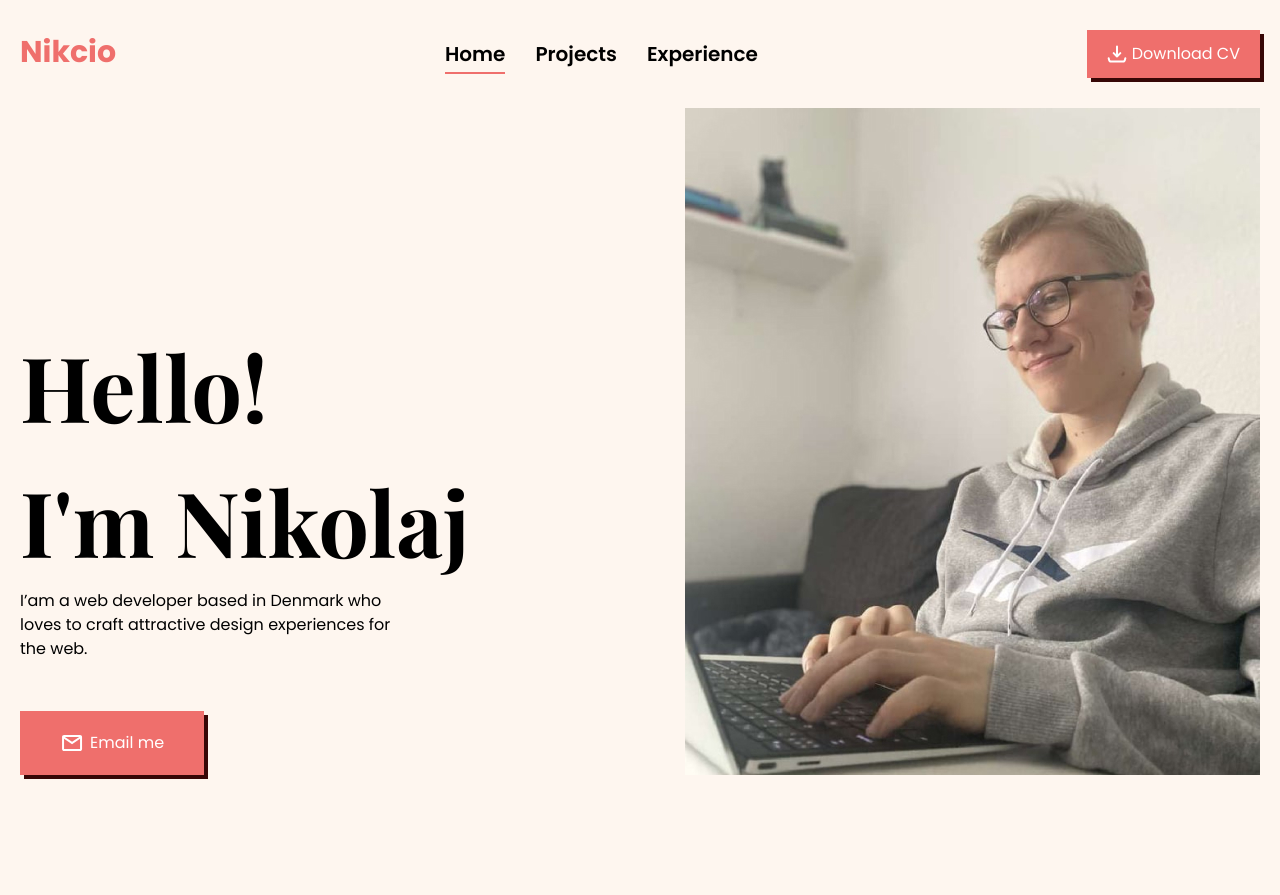
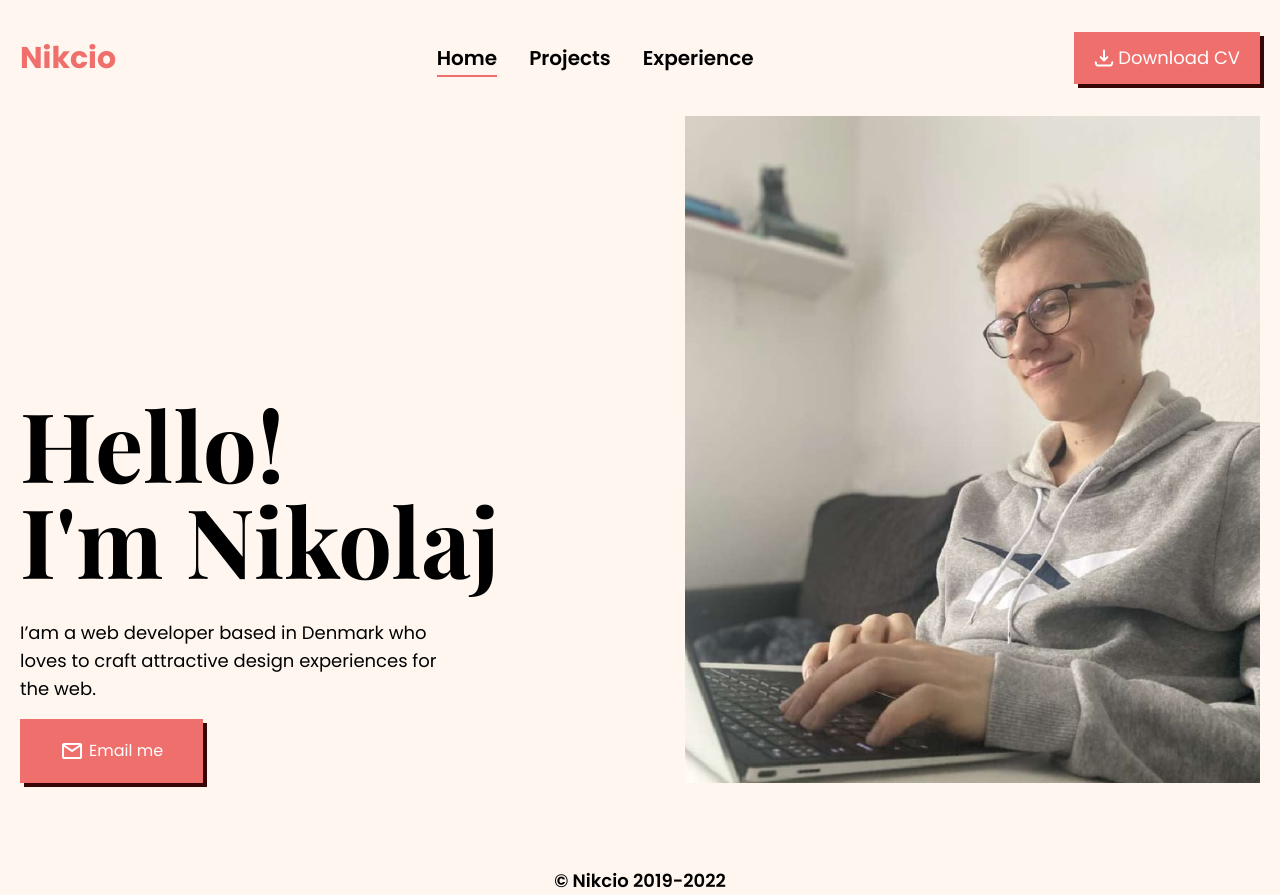
Before and after one commit to nikcio/Personal-site, a Nuxt app in the folder frontend/personal-site/: page / in a window 1280 px wide. Before the commit the page ends 800 px from the top, so only its background shows below. Built offline with nearby package versions, Linux system fonts and the light colour scheme.

Commit message:
Work on hero

```diff
--- a/frontend/personal-site/app.vue
+++ b/frontend/personal-site/app.vue
@@ -1,52 +1,6 @@
 <template>
-  <div class="container">
-    <nav>
-      <p class="logo">
-        Nikcio
-      </p>
-      <div class="center-nav">
-        <a
-          class="active"
-          href="/"
-        >Home</a>
-        <a>Projects</a>
-        <a>Experience</a>
-      </div>
-      <a
-        class="button download-button"
-        href="Files/cv.pdf"
-      ><img
-        src="Icons/download-icon.svg"
-        alt="download"
-      >Download CV</a>
-    </nav>
-    <main>
-      <section>
-        <div>
-          <h1>
-            Hello! <br>
-            I'm Nikolaj
-          </h1>
-          <p class="hero-text">
-            I’am a web developer based in Denmark who loves to craft attractive design experiences for the web.
-          </p>
-          <a
-            class="button email-button"
-            href="mailto:devnikcio@gmail.com"
-          ><img
-            src="Icons/mail-icon.svg"
-            alt="email"
-          >Email me</a>
-        </div>
-        <div>
-          <img
-            src="Images/hero-image.webp"
-            alt="hero image"
-            class="hero-image"
-          >
-        </div>
-      </section>
-    </main>
+  <div>
+    <NuxtPage/>
   </div>
 </template>
 
@@ -76,182 +30,3 @@ body {
   padding: 0 20px;
 }
 </style>
-
-<style lang="postcss" scoped>
-nav {
-  display: flex;
-  justify-content: space-between;
-  align-content: center;
-  padding: 30px 0;
-}
-
-nav .center-nav {
-  display: flex;
-  align-items: center;
-  gap: 30px;
-  font-weight: 600;
-  font-size: 20px;
-}
-
-nav .center-nav a {
-  position: relative;
-}
-
-nav .center-nav a.active::before {
-  content: '';
-  width: 100%;
-  border: 1.5px solid #EF6F6C;
-  background: #EF6F6C;
-  position: absolute;
-  bottom: -5px;
-}
-
-nav .center-nav a::before {
-  content: '';
-  width: 0;
-  border: 0 solid #EF6F6C;
-  background: #EF6F6C;
-  position: absolute;
-  bottom: -5px;
-  transition: width 0.3s;
-}
-
-nav .center-nav a:hover::before {
-  width: 100%;
-  border: 1.5px solid #EF6F6C;
-}
-
-h1 {
-  font-family: 'Playfair Display', serif;
-  font-weight: bold;
-  font-size: 90px;
-}
-
-.logo {
-  font-weight: bold;
-  color: #EF6F6C;
-  font-size: 30px;
-}
-
-.button {
-  background: #EF6F6C;
-  display: flex;
-  align-items: center;
-  gap: 5px;
-  color: #fff;
-  position: relative;
-  filter: drop-shadow(4px 4px 0 #370706);
-  transition: filter 0.2s;
-}
-
-.button:hover {
-  background: #EB4A47;
-  filter: drop-shadow(8px 8px 0 #370706);
-}
-
-.download-button {
-  padding: 12px 20px;
-}
-
-section {
-  display: flex;
-  justify-content: space-between;
-  align-items: flex-end;
-}
-
-.hero-text {
-  max-width: 400px;
-}
-
-.email-button {
-  width: fit-content;
-  margin-top: 50px;
-  padding: 20px 40px;
-}
-
-.hero-image {
-  max-width: 50vw;
-}
-
-@media (max-width: 1100px){
-  h1 {
-    font-size: 70px;
-  }
-
-  nav .center-nav {
-    font-size: 16px;
-  }
-
-  .hero-text {
-    font-size: 16px;
-  }
-
-  .hero-image {
-    max-width: 40vw;
-  }
-
-  .email-button {
-    padding: 15px 30px;
-  }
-}
-
-@media (max-width: 768px){
-  h1 {
-    font-size: 50px;
-  }
-
-  .hero-image {
-    max-width: 40vw;
-  }
-
-  .email-button {
-    padding: 10px 25px;
-  }
-
-  .hero-text {
-    max-width: 350px;
-  }
-
-  .download-button {
-    padding: 8px 15px;
-    font-size: 14px;
-  }
-
-  nav .center-nav {
-    gap: 20px;
-  }
-}
-
-@media (max-width: 425px){
-  .hero-image {
-    max-width: 100%;
-    width: 100vw;
-    max-height: 300px;
-    object-fit: scale-down;
-    margin-top: 30px;
-  }
-
-  section {
-    flex-direction: column;
-  }
-
-  nav .center-nav {
-    position: fixed;
-    bottom: 0;
-    width: 100%;
-    background: #ef6f6c;
-    display: flex;
-    justify-content: space-around;
-    align-items: center;
-    height: 50px;
-    margin: 0 -20px;
-    color: #fff;
-    gap: 0;
-  }
-
-  nav .center-nav a.active::before {
-    border: 1.5px solid #fff;
-    background: #fff;
-  }
-}
-</style>
--- /dev/null
+++ b/frontend/personal-site/components/NavbarMenu.vue
@@ -0,0 +1,67 @@
+<template>
+  <nav>
+    <LogosDefault />
+    <div class="center-nav">
+      <NuxtLink class="active" to="/">Home</NuxtLink>
+      <NuxtLink to="/projects">Projects</NuxtLink>
+      <NuxtLink to="/experience">Experience</NuxtLink>
+    </div>
+    <ButtonsSlim
+      :internalLink="false"
+      linkText="Download CV"
+      link="files/cv.pdf"
+      :showIcon="true"
+      iconSource="icons/download-icon.svg"
+      iconAlt="download"
+    />
+  </nav>
+</template>
+
+<style scoped>
+nav {
+  @apply flex justify-between items-center py-8 px-0;
+}
+
+nav .center-nav {
+  @apply items-center font-semibold text-base
+  fixed bottom-0 w-full flex justify-around h-12 text-white gap-0
+  sm:gap-5 sm:text-current sm:justify-center sm:static sm:w-auto
+  md:gap-8
+  lg:text-xl;
+}
+
+nav .center-nav a {
+  @apply relative;
+}
+
+nav .center-nav a::before {
+  content: "";
+  @apply w-0 absolute;
+  border: 0 solid #ef6f6c;
+  background: #ef6f6c;
+  bottom: -5px;
+  transition: width 0.3s;
+}
+
+nav .center-nav a.active::before {
+  @apply w-full;
+  border: 1.5px solid #ef6f6c;
+}
+
+nav .center-nav a:hover::before {
+  @apply w-full;
+  border: 1.5px solid #ef6f6c;
+}
+
+@media (max-width: 640px) {
+  nav .center-nav {
+    background: #ef6f6c;
+    margin: 0 -20px;
+  }
+
+  nav .center-nav a.active::before {
+    border: 1.5px solid #fff;
+    background: #fff;
+  }
+}
+</style>
--- /dev/null
+++ b/frontend/personal-site/components/buttons/ButtonsBase.vue
@@ -0,0 +1,36 @@
+<template>
+  <a v-if="!internalLink" class="button" :href="link">
+    <img v-if="showIcon" :src="iconSource" :alt="iconAlt" />
+    {{ linkText }}
+  </a>
+  <NuxtLink v-else class="button" :to="link">
+    <img :src="iconSource" :alt="iconAlt" />
+    {{ linkText }}
+  </NuxtLink>
+</template>
+
+<script lang="ts" setup>
+const props = defineProps({
+  internalLink: Boolean,
+  link: String,
+  linkText: String,
+  showIcon: Boolean,
+  iconSource: String,
+  iconAlt: String,
+});
+</script>
+
+<style>
+.button {
+  @apply flex items-center gap-1 text-white relative;
+  background: #ef6f6c;
+  filter: drop-shadow(4px 4px 0 #370706);
+  transition: filter 0.2s;
+  width: fit-content;
+}
+
+.button:hover {
+  background: #eb4a47;
+  filter: drop-shadow(8px 8px 0 #370706);
+}
+</style>
--- /dev/null
+++ b/frontend/personal-site/components/buttons/ButtonsMedium.vue
@@ -0,0 +1,30 @@
+<template>
+  <ButtonsBase
+    :internalLink="internalLink"
+    :linkText="linkText"
+    :link="link"
+    :showIcon="showIcon"
+    :iconSource="iconSource"
+    :iconAlt="iconAlt"
+    class="medium-button"
+  />
+</template>
+
+<script lang="ts" setup>
+const props = defineProps({
+  internalLink: Boolean,
+  link: String,
+  linkText: String,
+  showIcon: Boolean,
+  iconSource: String,
+  iconAlt: String,
+});
+</script>
+
+<style scoped>
+.medium-button {
+  @apply py-2 px-6
+  md:px-8 md:py-3
+  lg:px-10 lg:py-5;
+}
+</style>
--- /dev/null
+++ b/frontend/personal-site/components/buttons/ButtonsSlim.vue
@@ -0,0 +1,29 @@
+<template>
+  <ButtonsBase
+    :internalLink="internalLink"
+    :linkText="linkText"
+    :link="link"
+    :showIcon="showIcon"
+    :iconSource="iconSource"
+    :iconAlt="iconAlt"
+    class="slim-button"
+  />
+</template>
+
+<script lang="ts" setup>
+const props = defineProps({
+  internalLink: Boolean,
+  link: String,
+  linkText: String,
+  showIcon: Boolean,
+  iconSource: String,
+  iconAlt: String,
+});
+</script>
+
+<style scoped>
+.slim-button {
+  @apply py-2 px-4 text-sm
+  md:px-5 md:py-3 md:text-lg;
+}
+</style>
--- /dev/null
+++ b/frontend/personal-site/components/elements/ElementsFooter.vue
@@ -0,0 +1,15 @@
+<template>
+  <footer>
+    <span>© Nikcio 2019-2022</span>
+  </footer>
+</template>
+
+<style scoped>
+footer {
+  @apply h-28 flex items-end justify-center w-full text-center;
+}
+
+footer span {
+  @apply font-semibold text-lg mt-3;
+}
+</style>
--- /dev/null
+++ b/frontend/personal-site/components/elements/ElementsHero.vue
@@ -0,0 +1,64 @@
+<template>
+  <section>
+    <div>
+      <h1>
+        Hello!
+        <br />I'm Nikolaj
+      </h1>
+      <p class="hero-text">
+        I’am a web developer based in Denmark who loves to craft attractive
+        design experiences for the web.
+      </p>
+      <ButtonsMedium
+        :internalLink="false"
+        linkText="Email me"
+        link="mailto:devnikcio@gmail.com"
+        :showIcon="true"
+        iconSource="icons/mail-icon.svg"
+        iconAlt="mail"
+      />
+    </div>
+    <div>
+      <img src="images/hero-image.webp" alt="hero image" class="hero-image" />
+    </div>
+  </section>
+</template>
+
+<style scoped>
+h1 {
+  @apply font-bold text-5xl
+  md:text-7xl
+  lg:text-8xl;
+  font-family: "Playfair Display", serif;
+}
+
+section {
+  @apply flex justify-between items-end;
+}
+
+.hero-text {
+  @apply max-w-sm text-base mt-6 mb-4
+  md:text-lg md:mt-8
+  lg:max-w-md;
+}
+
+.hero-image {
+  max-width: 50vw;
+}
+
+@media (max-width: 1100px) {
+  .hero-image {
+    max-width: 40vw;
+  }
+}
+
+@media (max-width: 425px) {
+  .hero-image {
+    @apply max-w-full w-screen max-h-80 object-scale-down mt-8;
+  }
+
+  section {
+    @apply flex-col;
+  }
+}
+</style>
--- /dev/null
+++ b/frontend/personal-site/components/logos/LogosDefault.vue
@@ -0,0 +1,10 @@
+<template>
+  <p class="logo">Nikcio</p>
+</template>
+
+<style scoped>
+.logo {
+  @apply font-bold text-3xl;
+  color: #ef6f6c;
+}
+</style>
--- /dev/null
+++ b/frontend/personal-site/pages/index.vue
@@ -0,0 +1,9 @@
+<template>
+  <div class="container">
+    <NavbarMenu />
+    <main>
+      <ElementsHero />
+    </main>
+    <ElementsFooter />
+  </div>
+</template>
```
Also changed, not shown: frontend/personal-site/.eslintrc.js.
